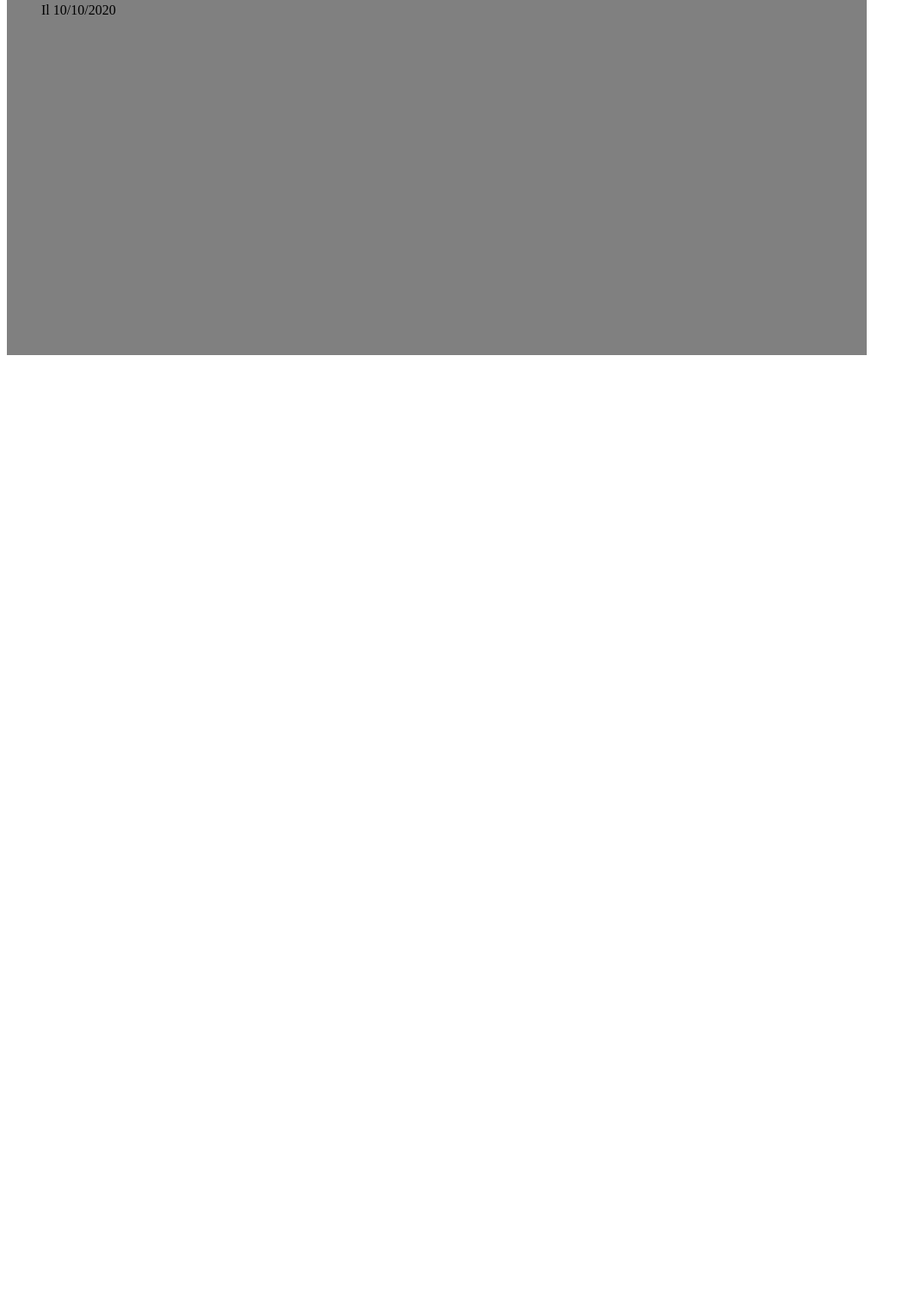
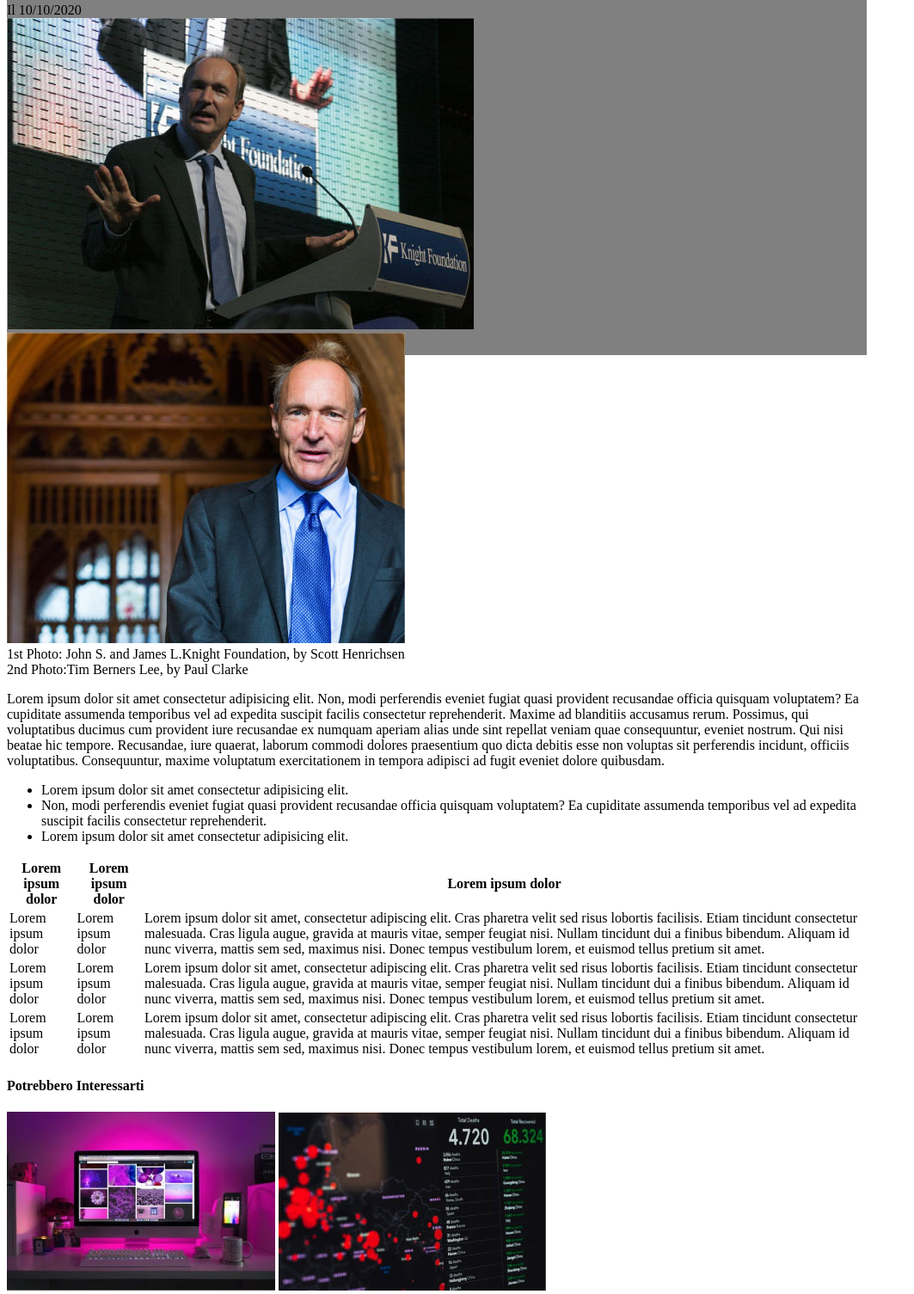
Before and after one commit to GinaTovarAlmario/html-css-booleaner, a plain HTML site: page index.html in a window 1280 px wide. Shown: the part 403-1908 px from the top of the page at 86% size, without its empty margins (0-1063 px from the left). Before the commit the page ends 824 px from the top, so only its background shows below. Drawn offline with Linux system fonts and the light colour scheme.

Commit message:
first complete sketch

```diff
--- a/index.html
+++ b/index.html
@@ -13,19 +13,78 @@
     <div class="contenitore">
     <header>
         <!--Immagine e titolo-->
-
         <figure>
             <img src="../html-css-booleaner/img/logo.svg" alt="papernews">
             <h1>Internet deve essere al servizio del "bene pubblico": il manifesto di Tim Berners Lee</h1>
-            <div>Scritto da The Booleaner</div>
-            <br>
-            <div>Il 10/10/2020</div>
+
         </figure>
     </header>
     <!--Corpo principale-->
-    <main></main>
+    <main>
+        <div>Scritto da The Booleaner</div>
+        <br>
+        <div>Il 10/10/2020</div>
+    <!--Sezione uno-->
+    <section id="Foto-Tim">
+        <div>
+            <img src="../html-css-booleaner/img/tim-1.jpg" alt="Prima-Foto">
+            <img src="../html-css-booleaner/img/tim-2.jpg" alt="Seconda-Foto">
+        </div>
+        <div>1st Photo: John S. and James L.Knight Foundation, by Scott Henrichsen</div>
+        <div>2nd Photo:Tim Berners Lee, by Paul Clarke</div>
+    </section>
+
+    <!--Sezione due-->
+    <section id="Introduzione">
+        <p>Lorem ipsum dolor sit amet consectetur adipisicing elit. Non, modi perferendis eveniet fugiat quasi provident recusandae officia quisquam voluptatem? Ea cupiditate assumenda temporibus vel ad expedita suscipit facilis consectetur reprehenderit.
+        Maxime ad blanditiis accusamus rerum. Possimus, qui voluptatibus ducimus cum provident iure recusandae ex numquam aperiam alias unde sint repellat veniam quae consequuntur, eveniet nostrum. Qui nisi beatae hic tempore.
+        Recusandae, iure quaerat, laborum commodi dolores praesentium quo dicta debitis esse non voluptas sit perferendis incidunt, officiis voluptatibus. Consequuntur, maxime voluptatum exercitationem in tempora adipisci ad fugit eveniet dolore quibusdam.</p>
+        <ul>
+            <li>Lorem ipsum dolor sit amet consectetur adipisicing elit.</li>
+            <li>Non, modi perferendis eveniet fugiat quasi provident recusandae officia quisquam voluptatem? Ea cupiditate assumenda temporibus vel ad expedita suscipit facilis consectetur reprehenderit.</li>
+            <li>Lorem ipsum dolor sit amet consectetur adipisicing elit.</li>
+        </ul>
+    </section>
+    <!--Sezione due-->
+    <section id="riasunto-tabellare">
+        <table>
+            <thead>
+                <tr>
+                    <th>Lorem ipsum dolor</th>
+                    <th>Lorem ipsum dolor</th>
+                    <th>Lorem ipsum dolor</th>
+                </tr>
+            </thead>
+            <tbody>
+                <tr>
+                    <td>Lorem ipsum dolor</td>
+                    <td>Lorem ipsum dolor</td>
+                    <td>Lorem ipsum dolor sit amet, consectetur adipiscing elit. Cras pharetra velit sed risus lobortis facilisis. Etiam tincidunt consectetur malesuada. Cras ligula augue, gravida at mauris vitae, semper feugiat nisi. Nullam tincidunt dui a finibus bibendum. Aliquam id nunc viverra, mattis sem sed, maximus nisi. Donec tempus vestibulum lorem, et euismod tellus pretium sit amet. </td>
+                </tr>
+                <tr>
+                    <td>Lorem ipsum dolor</td>
+                    <td>Lorem ipsum dolor</td>
+                    <td>Lorem ipsum dolor sit amet, consectetur adipiscing elit. Cras pharetra velit sed risus lobortis facilisis. Etiam tincidunt consectetur malesuada. Cras ligula augue, gravida at mauris vitae, semper feugiat nisi. Nullam tincidunt dui a finibus bibendum. Aliquam id nunc viverra, mattis sem sed, maximus nisi. Donec tempus vestibulum lorem, et euismod tellus pretium sit amet. </td>
+                </tr>
+            </tbody>
+            <tfoot>
+                <tr>
+                    <td>Lorem ipsum dolor</td>
+                    <td>Lorem ipsum dolor</td>
+                    <td>Lorem ipsum dolor sit amet, consectetur adipiscing elit. Cras pharetra velit sed risus lobortis facilisis. Etiam tincidunt consectetur malesuada. Cras ligula augue, gravida at mauris vitae, semper feugiat nisi. Nullam tincidunt dui a finibus bibendum. Aliquam id nunc viverra, mattis sem sed, maximus nisi. Donec tempus vestibulum lorem, et euismod tellus pretium sit amet. </td>
+                </tr>
+            </tfoot>
+        </table>
+    </section>
+    </main>
     <!--Pie' di pagina-->
-    <footer></footer>
+    <footer>
+        <h4>Potrebbero Interessarti</h4>
+        <div>
+            <img src="../html-css-booleaner/img/monitor.jpg" alt="foto-finale-1">
+            <img src="../html-css-booleaner/img/graph.jpg" alt="foto-finale-2">
+        </div>
+    </footer>
     </div>
 </body>
 </html>
```
